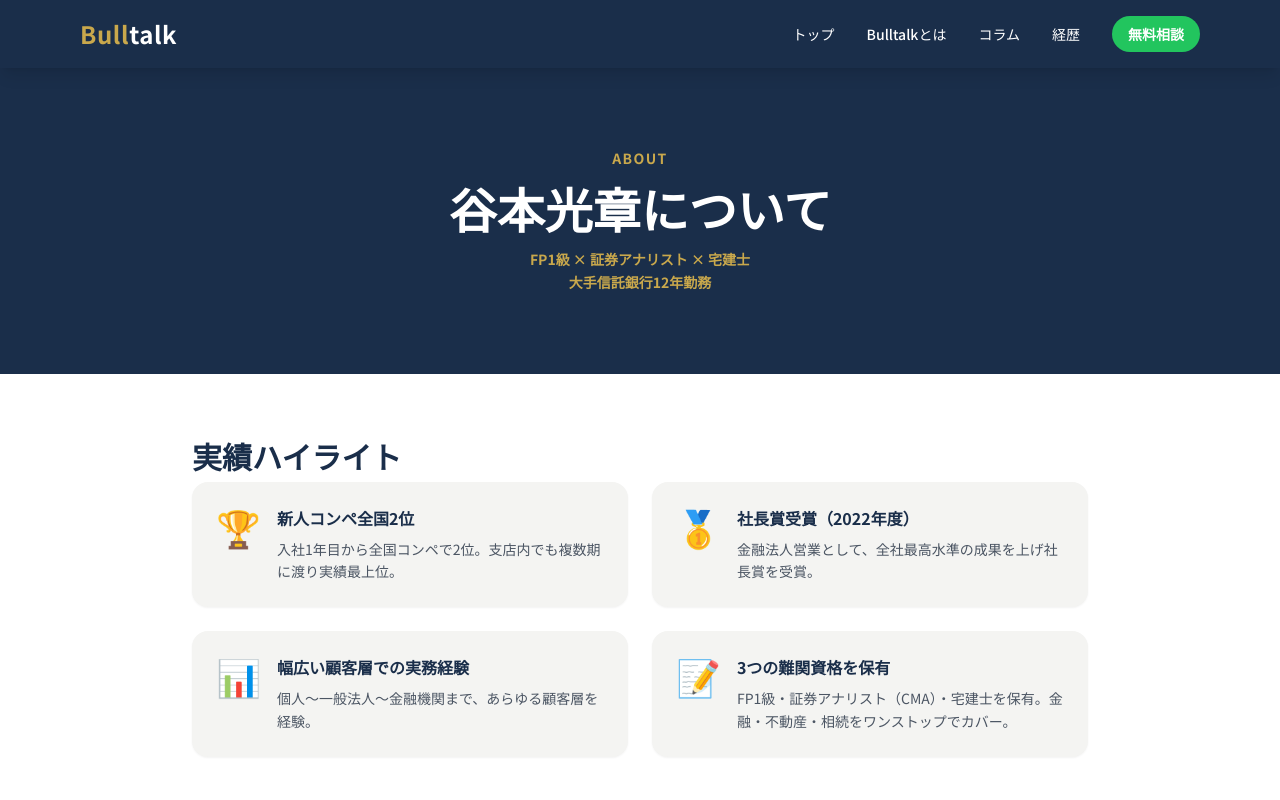
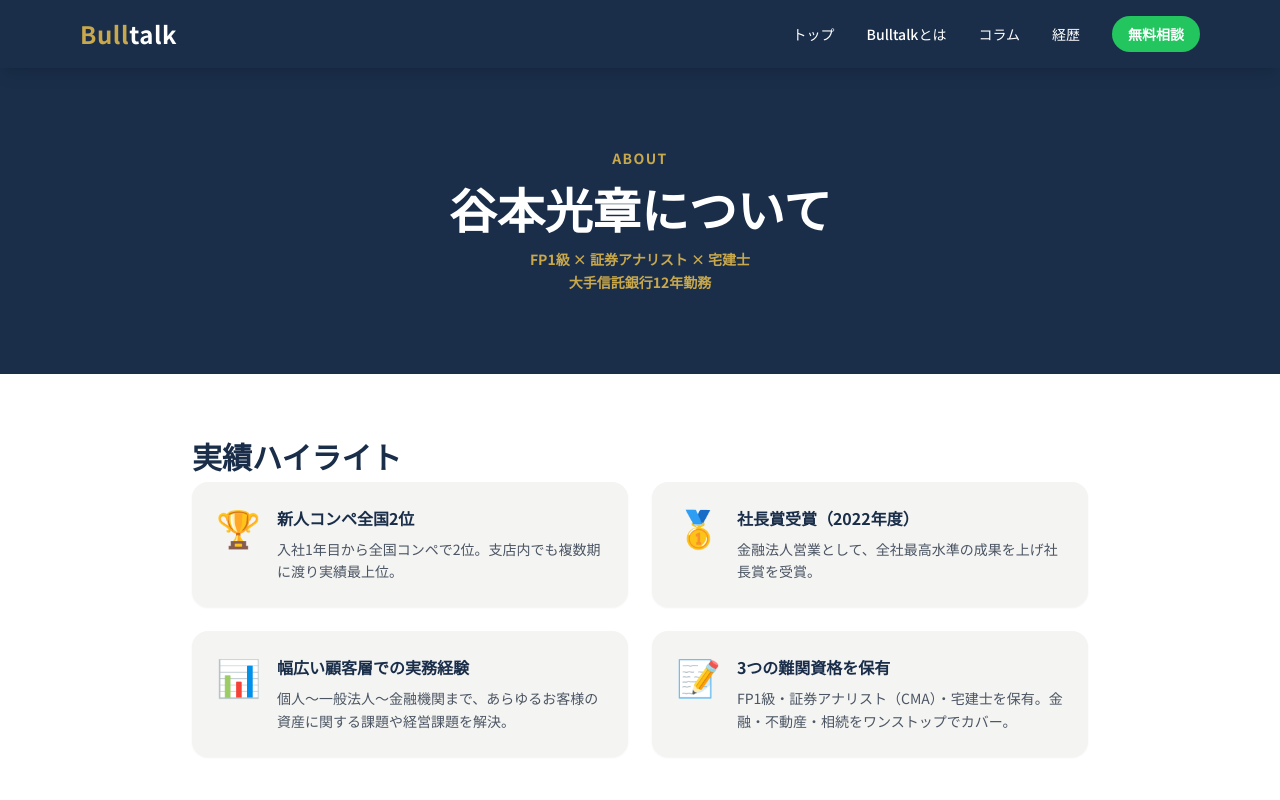
Before and after one commit to tanima3232-eng/bulltalk, a Next.js app: page /about in a window 1280 px wide. Shown: the top 800 px of the page. Built offline with nearby package versions, Linux system fonts and the light colour scheme.

Commit message:
経歴ページ：実績ハイライトの顧客層説明文を更新

```diff
--- a/app/about/page.tsx
+++ b/app/about/page.tsx
@@ -51,7 +51,7 @@ const highlights = [
   {
     icon: "📊",
     title: "幅広い顧客層での実務経験",
-    desc: "個人〜一般法人〜金融機関まで、あらゆる顧客層を経験。",
+    desc: "個人〜一般法人〜金融機関まで、あらゆるお客様の資産に関する課題や経営課題を解決。",
   },
   {
     icon: "📝",
```
